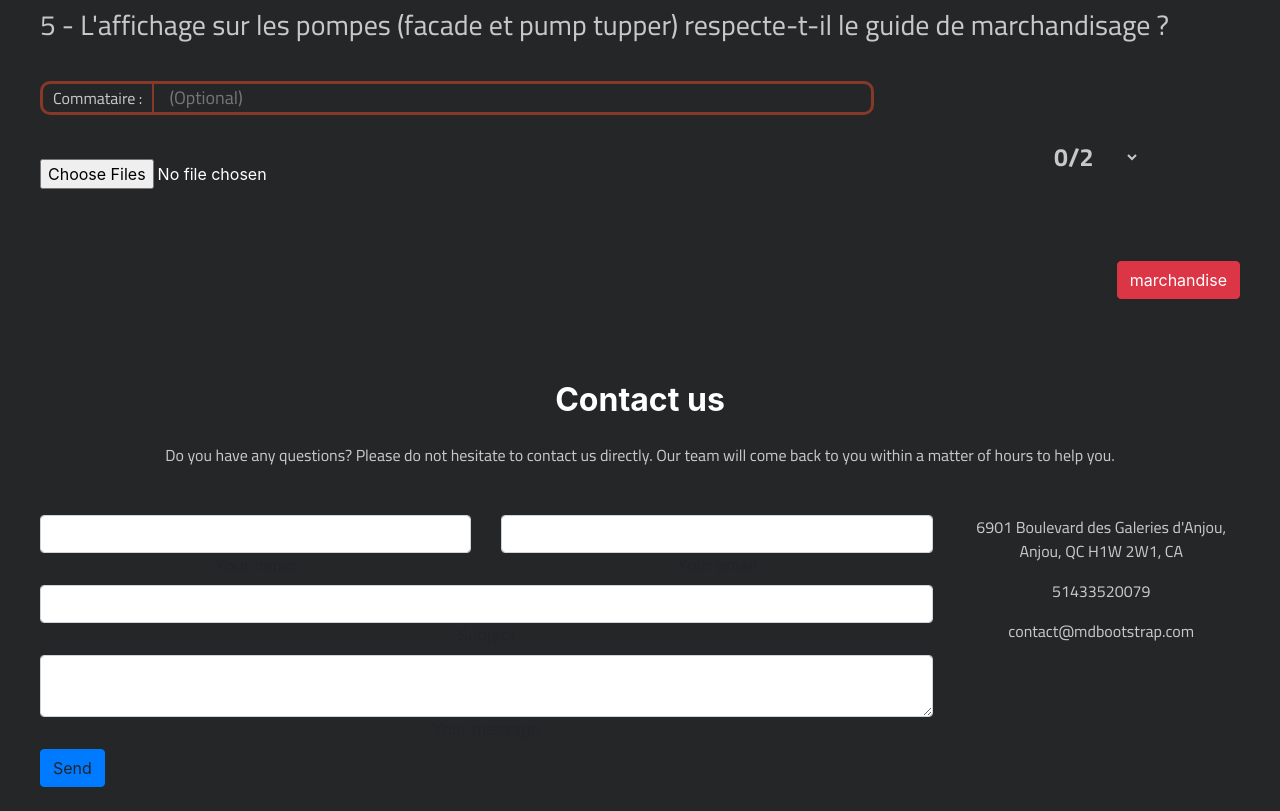
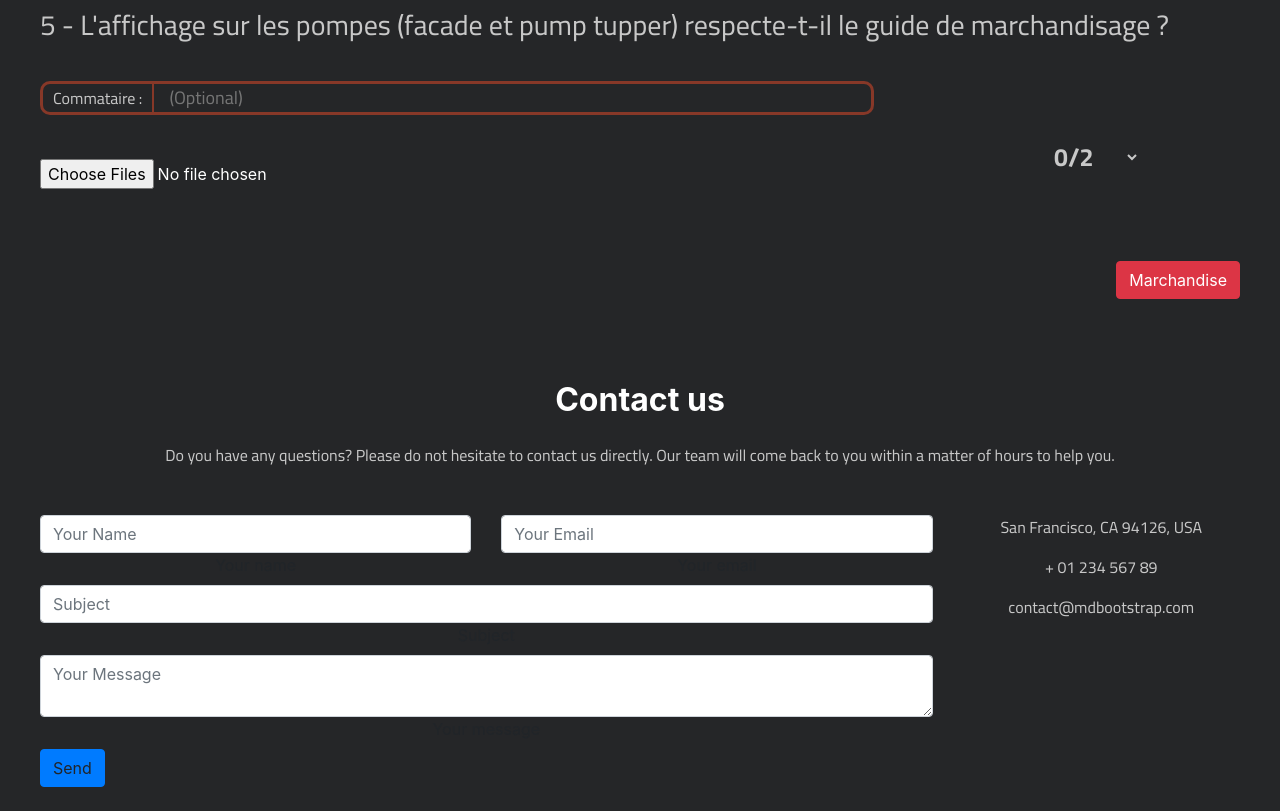
Before and after one commit to Sajistreo3/gestionaht, a PHP site: page /marchandise.php in a window 1280 px wide. Shown: the part 1023-1834 px from the top of the page. Run offline with PHP 8.4, Linux system fonts and the light colour scheme; data comes from the database, SQL or seed files in the repository; some libraries are stand-ins or nearby versions.

Commit message:
Half done Footer

```diff
--- a/core.php
+++ b/core.php
@@ -33,7 +33,7 @@ if (isset($_POST['action']) && $_POST['action'] == 'changeSite') {
     $site = $query->fetch(PDO::FETCH_ASSOC);
     $_SESSION["site"] = $site;
     exit(json_encode($site));
-} else if (isset($_POST['action']) && $_POST['action'] == 'marchandise') {
+} else if (isset($_POST['action']) && $_POST['action'] == 'Marchandise') {
 //    var_dump($_POST);
     //var_dump($_FILES);
 
@@ -69,7 +69,7 @@ if (isset($_POST['action']) && $_POST['action'] == 'changeSite') {
         unset($_SESSION["site"]);
         header("location: inspection.php");
     } else {
-        //header("location: marchandise.php?error=nosite");
+        header("location: marchandise.php?error=nosite");
     }
 
 
--- a/footer.php
+++ b/footer.php
@@ -8,97 +8,80 @@
         <!--Section description-->
         <p class="text-center w-responsive mx-auto mb-5">Do you have any questions? Please do not hesitate to contact us directly. Our team will come back to you within
             a matter of hours to help you.</p>
-
         <div class="row">
-
             <!--Grid column-->
             <div class="col-md-9 mb-md-0 mb-5">
                 <form id="contact-form" name="contact-form" action="mail.php" method="POST">
-
                     <!--Grid row-->
                     <div class="row">
-
                         <!--Grid column-->
                         <div class="col-md-6">
-                        <div class="md-form mb-0">
-                            <input type="text" id="name" name="name" class="form-control">
-                            <label for="name" class="">Your name</label>
+                            <div class="md-form mb-6 form-label-group">
+                                <input type="text" id="name" name="name" placeholder="Your Name" class="form-control">
+                                <label for="name">Your name</label>
                             </div>
                         </div>
                         <!--Grid column-->
-
                         <!--Grid column-->
                         <div class="col-md-6">
-                        <div class="md-form mb-0">
-                            <input type="text" id="email" name="email" class="form-control">
+                            <div class="md-form mb-6 form-label-group">
+                                <input type="text" id="email" name="email" placeholder="Your Email" class="form-control">
                                 <label for="email" class="">Your email</label>
                             </div>
                         </div>
                         <!--Grid column-->
-
                     </div>
                     <!--Grid row-->
-
+                    <!-- <br> -->
                     <!--Grid row-->
                     <div class="row">
                         <div class="col-md-12">
-                        <div class="md-form mb-0">
-                            <input type="text" id="subject" name="subject" class="form-control">
+                            <div class="md-form mb-6 form-label-group">
+                                <input type="text" id="subject" name="subject" placeholder="Subject" class="form-control">
                                 <label for="subject" class="">Subject</label>
                             </div>
                         </div>
                     </div>
                     <!--Grid row-->
-
+                    <!-- <br> -->
                     <!--Grid row-->
                     <div class="row">
-
                         <!--Grid column-->
                         <div class="col-md-12">
-
                             <div class="md-form">
-                            <textarea type="text" id="message" name="message" rows="2" class="form-control md-textarea"></textarea>
+                                <textarea type="text" id="message" name="message" placeholder="Your Message" rows="2" class="form-control md-textarea"></textarea>
                                 <label for="message">Your message</label>
                             </div>
-
                         </div>
                     </div>
                     <!--Grid row-->
-
                 </form>
-
                 <div class="text-center text-md-left">
                     <a class="btn btn-primary" onclick="document.getElementById('contact-form').submit();">Send</a>
                 </div>
                 <div class="status"></div>
             </div>
             <!--Grid column-->
-
             <!--Grid column-->
             <div class="col-md-3 text-center">
                 <ul class="list-unstyled mb-0">
                     <li><i class="fas fa-map-marker-alt fa-2x"></i>
-                    <p>6901 Boulevard des Galeries d'Anjou, Anjou, QC H1W 2W1, CA</p>
+                        <p>San Francisco, CA 94126, USA</p>
                     </li>
-
                     <li><i class="fas fa-phone mt-4 fa-2x"></i>
-                    <p>51433520079</p>
+                        <p>+ 01 234 567 89</p>
                     </li>
-
                     <li><i class="fas fa-envelope mt-4 fa-2x"></i>
                         <p>contact@mdbootstrap.com</p>
                     </li>
                 </ul>
             </div>
             <!--Grid column-->
-
         </div>
-
     </section>
 </div>
 <!--Section: Contact v.2-->
 <!-- Footer -->
-
 <!-- Footer -->
 </body>
 </html>
--- a/header.php
+++ b/header.php
@@ -130,7 +130,6 @@ include "dbConnection.php";
                     </ul>-->
                     <div class="dropdown-menu" aria-labelledby="navbarDropdown">
                     <?php if (isset($_SESSION['user']) && $_SESSION['user']['level'] <= 2): ?>
-
                         <a class="dropdown-item <?php if ($page == 'index') {echo 'active';} ?>" href="index.php">Accueil</a>
 <!--                            <div class="dropdown-divider"></div>-->
                         <a class="dropdown-toggle dropdown-item" data-toggle="dropdown" role="button" aria-haspopup="true"
@@ -149,7 +148,6 @@ include "dbConnection.php";
                             <a class="dropdown-item <?php if ($page == 'changepass') {echo 'active';} ?>" href="changepass.php">Change Password</a>
                             <a class="dropdown-item" href="logout.php">Déconnecter</a>
                         <?php endif; ?>
-
                     <?php endif; ?>
                     </div>
 
--- a/mail.php
+++ b/mail.php
@@ -9,7 +9,7 @@ if(isset( $_POST['subject']))
     $subject = $_POST['subject'];
 
 $content="From: $name \n Email: $email \n Message: $message";
-$recipient = "shardulbhatt95@gmail.com";
+$recipient = "sumiyyahalam@gmail.com";
 $mailheader = "From: $email \r\n";
 if (mail($recipient, $subject, $content, $mailheader) or die("Error!")) {
     header("location: index.php");
--- a/marchandise.php
+++ b/marchandise.php
@@ -32,7 +32,7 @@ $quetions = $db->query("SELECT * FROM tbl_questions WHERE type = '2';")->fetchAl
             </div>
         <?php endforeach; ?>
         <br><br>
-        <input class="btn btn-danger" style="float: right" type="submit" name="action" value="marchandise">
+        <input class="btn btn-danger" style="float: right" type="submit" name="action" value="Marchandise">
     </form>
 </div>
 <?php include "footer.php" ?>
```
Lines whose indentation alone changed are shown as unchanged.
